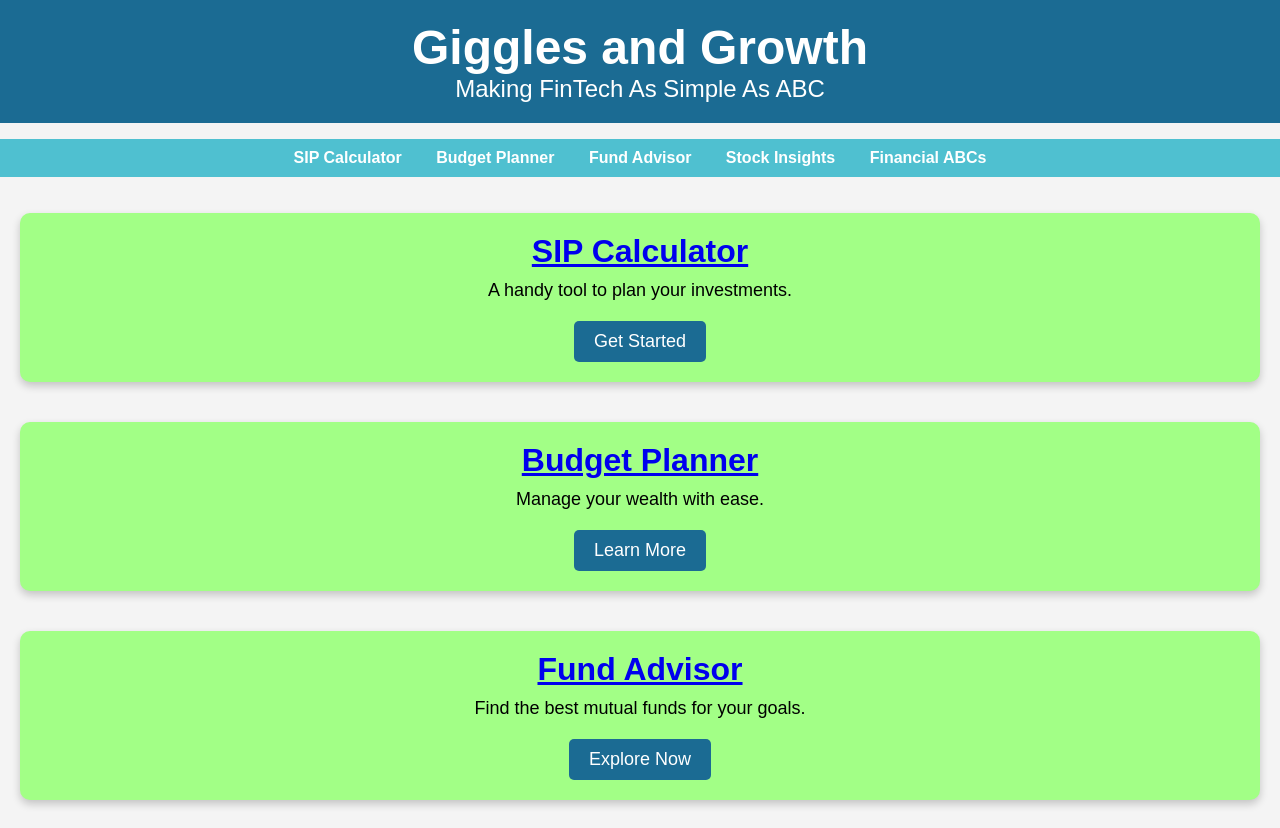
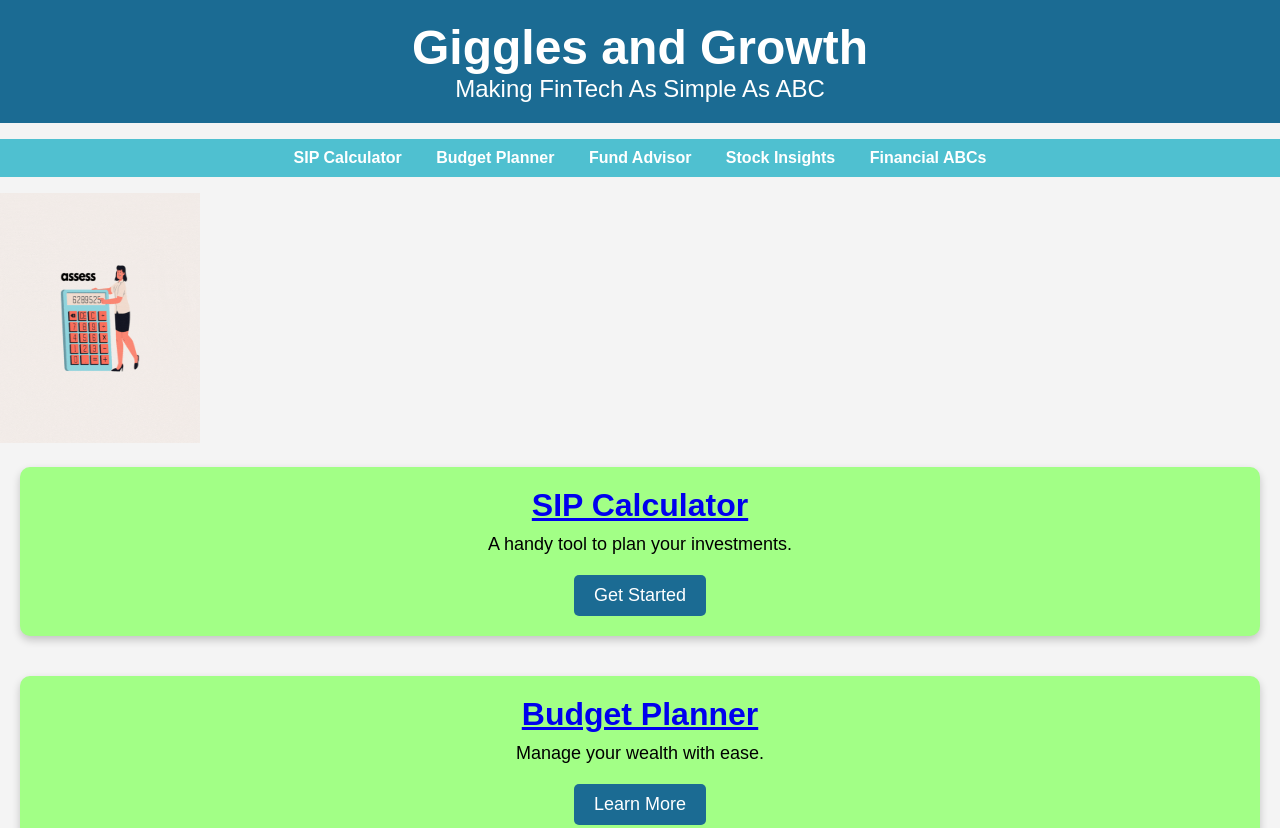
Before and after one commit to mahi260/gigglesandgrowth, a plain HTML site: page index.html in a window 1280 px wide. Shown: the top 828 px of the page. Drawn offline with Linux system fonts and the light colour scheme; a script that the page names is missing.

Commit message:
Update index.html

```diff
--- a/index.html
+++ b/index.html
@@ -18,7 +18,9 @@
             <li><a href="#baby-terms">Financial ABCs</a></li>
         </ul>
     </nav>
-
+      <div class="image">
+              <img src="./analyze (1).gif" width="200" height="250" class="center">
+      </div>
 
     <main>
         <section id="sip-calculator">
```
